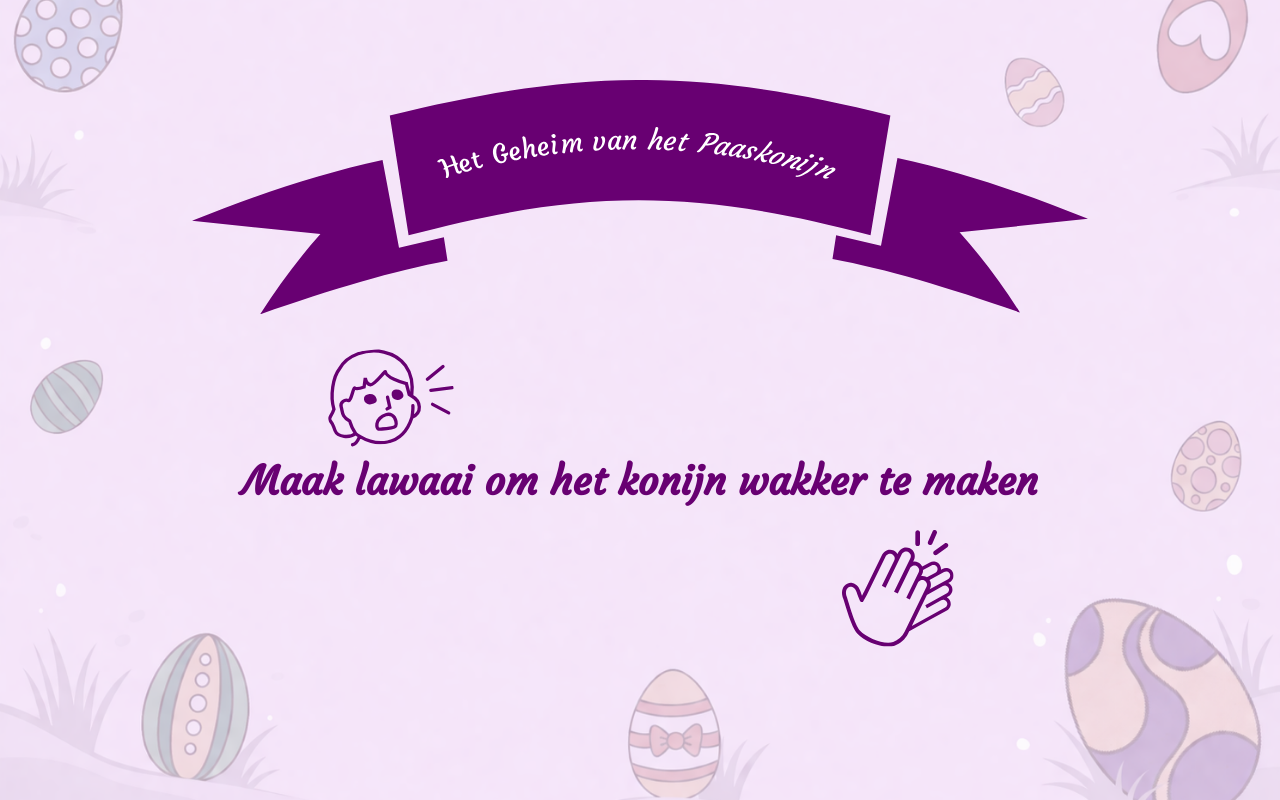
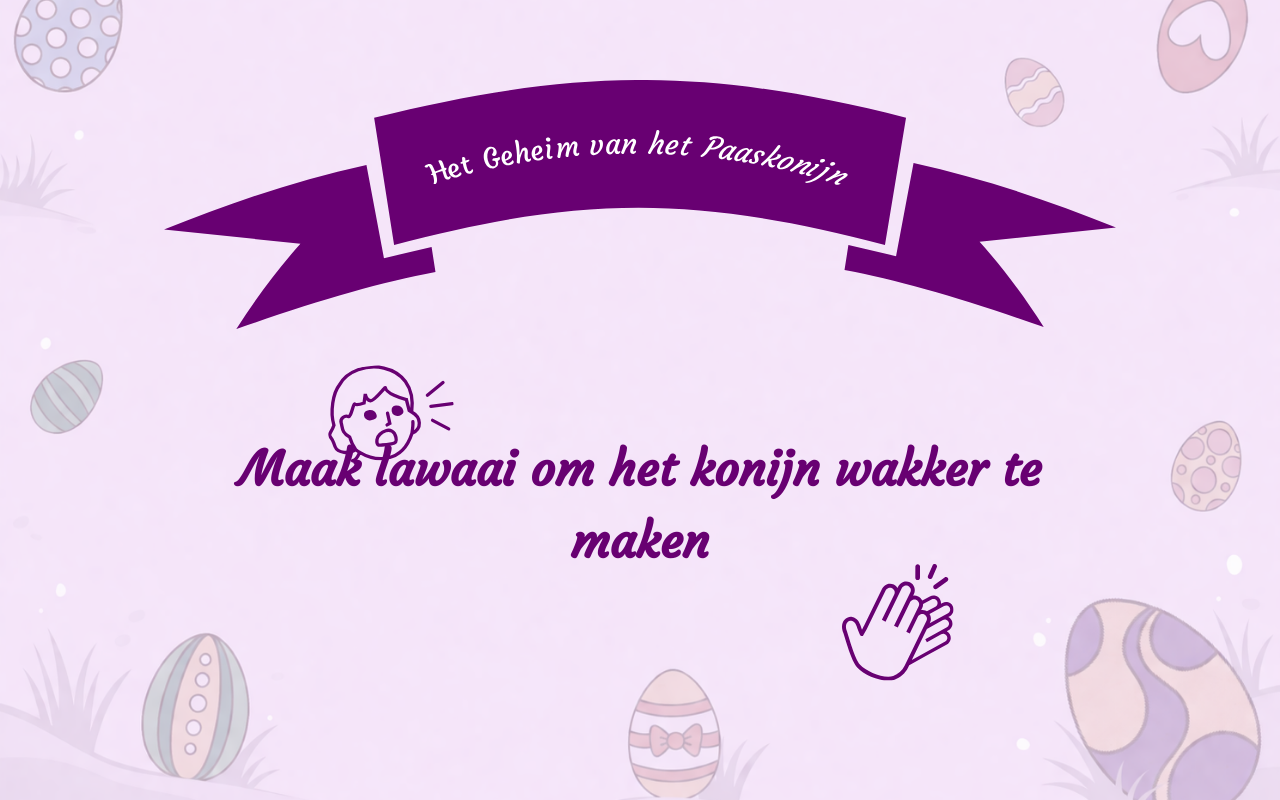
Before and after one commit to teynyusee/paastocht-dev4, a Next.js app in the folder frontend/: page /tracker in a window 1280 px wide. Built offline with nearby package versions, Linux system fonts and the light colour scheme; no server answers.

Commit message:
vergroten items startpagina

```diff
--- a/frontend/app/tracker/StartPage.css
+++ b/frontend/app/tracker/StartPage.css
@@ -23,7 +23,7 @@
 .start-page__panel {
   position: relative;
   width: 80%;
-  height: 52%;
+  height: 55%;
   display: flex;
   align-items: center;
   justify-content: center;
@@ -35,7 +35,7 @@
 }
 
 .start-page__panel p {
-  font-size: 2.5rem;
+  font-size: 3rem;
   font-weight: 700;
   color: #680072;
 }
@@ -43,7 +43,7 @@
 
 
 .banner {
-  width: 80%;
+  width: 85%;
   height: auto;
 }
 .ribbon {
--- a/frontend/app/tracker/page.tsx
+++ b/frontend/app/tracker/page.tsx
@@ -130,8 +130,6 @@ export default function StartPage() {
         </svg>
       </div>
 
-
-
     </div>
   );
 }
```
